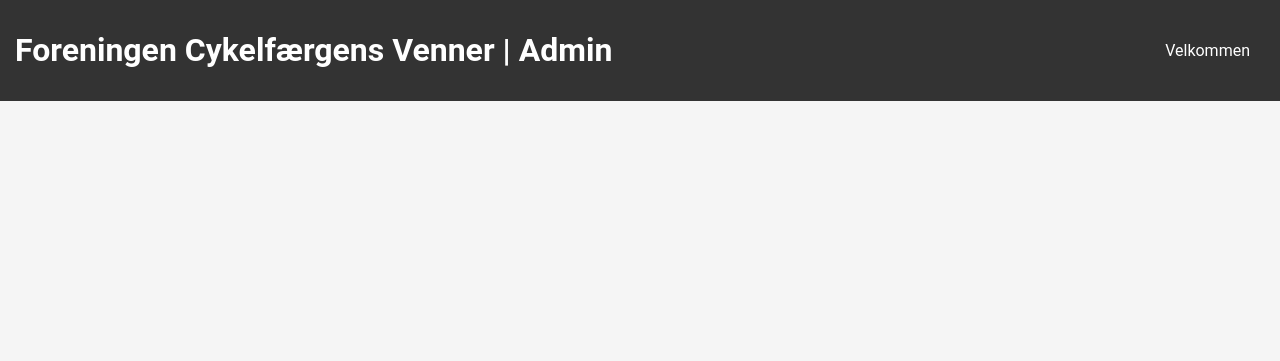
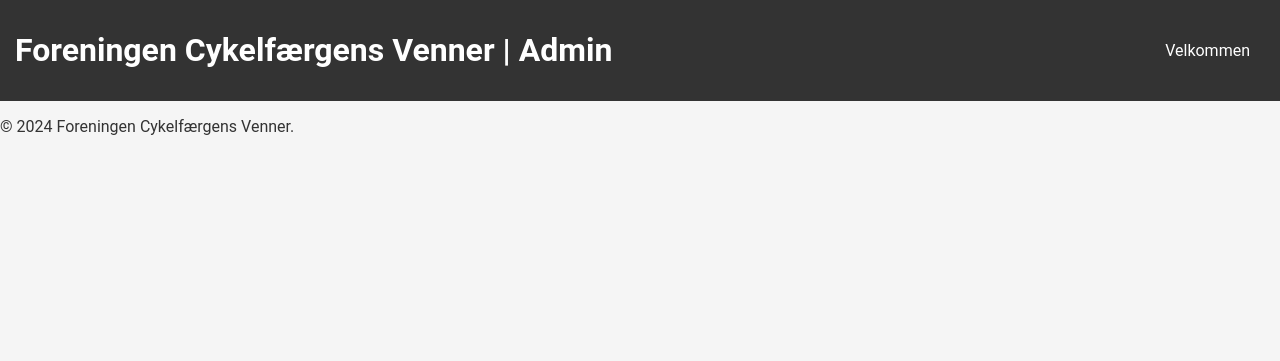
Before and after one commit to Foreningen-Cykelfaergens-Venner/admin.cykelfaergen.info, a PHP site: page / in a window 1280 px wide. Shown: the top 361 px of the page. Run offline with PHP 8.4, Linux system fonts and the light colour scheme.

Commit message:
Add footer component to cykelfaergen.php

```diff
--- /dev/null
+++ b/app/components/Footer/index.php
@@ -0,0 +1,9 @@
+<footer>
+    <div class="container">
+        <div class="row">
+            <div class="col-md-12">
+                <p>&copy; <?php echo date("Y") ?> Foreningen Cykelfærgens Venner.</p>
+            </div>
+        </div>
+    </div>
+</footer>
--- a/app/cykelfaergen.php
+++ b/app/cykelfaergen.php
@@ -16,3 +16,5 @@
 
     include "components/Head/index.php";
     include "components/Header/index.php";
+    include "pages/home.php";
+    include "components/Footer/index.php";
--- /dev/null
+++ b/app/pages/home.php
@@ -0,0 +1,3 @@
+<main>
+
+</main>
```
